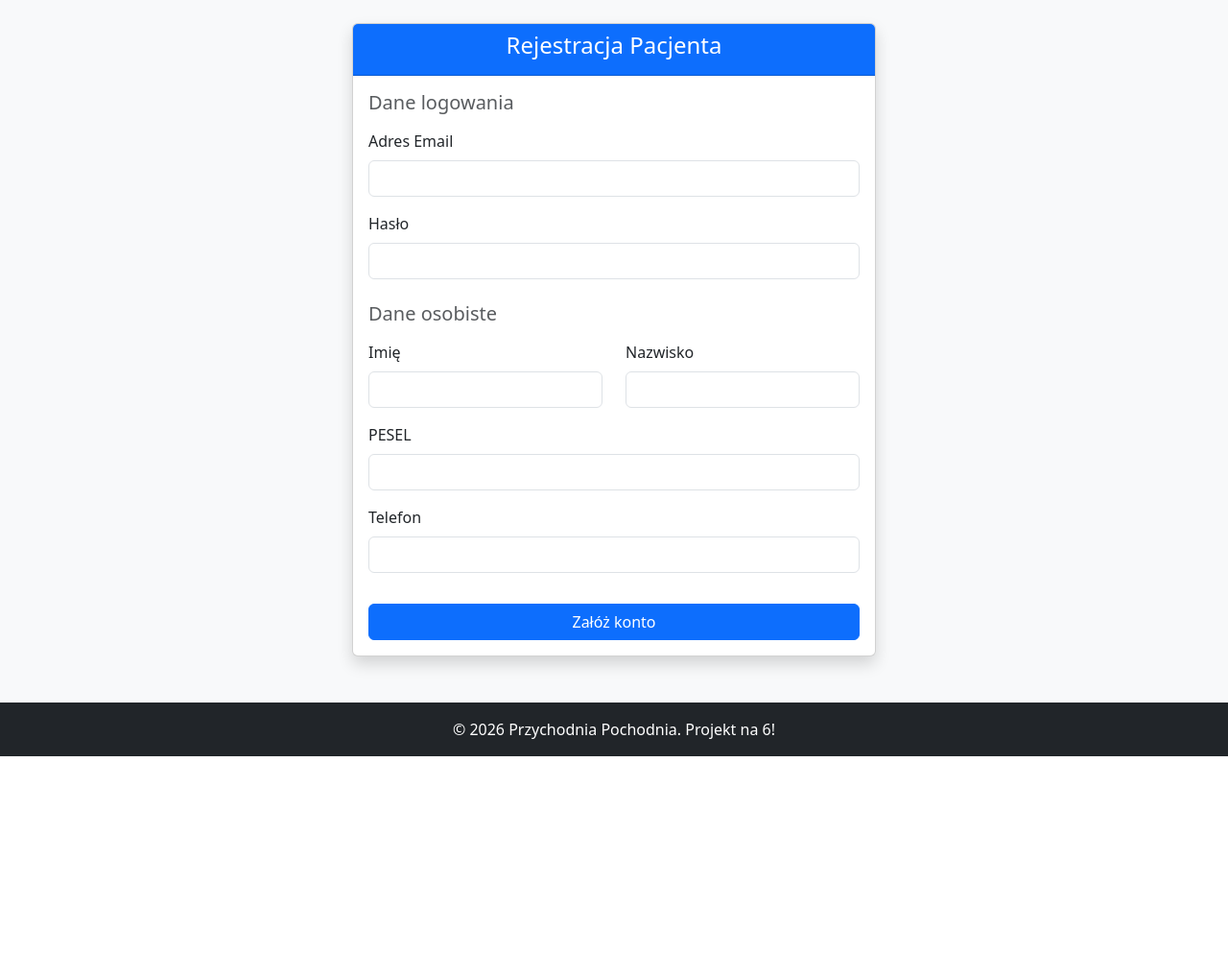
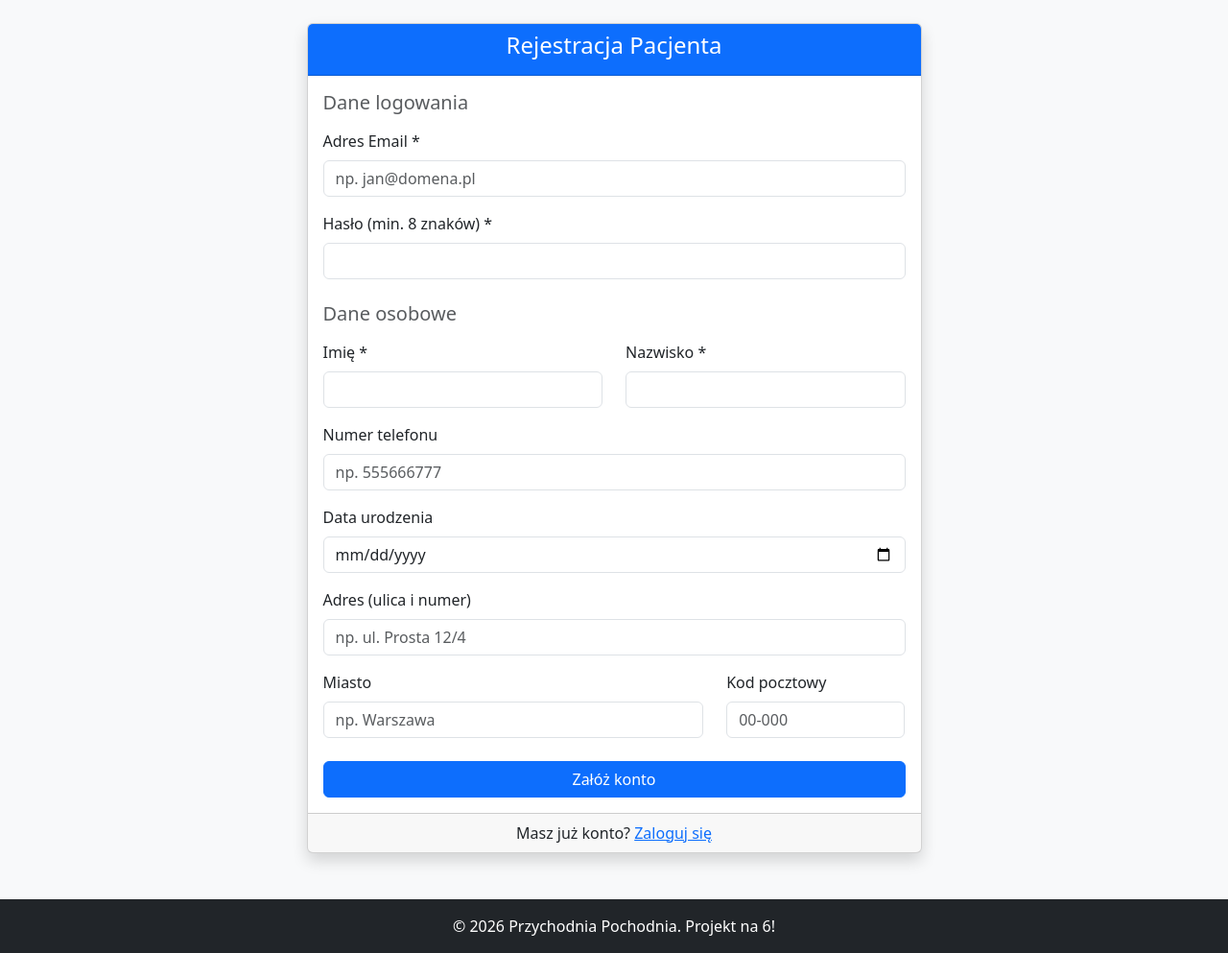
Before and after one commit to sergiuszwojczuk-cyber/sru, a PHP site: page /register.php in a window 1280 px wide. Shown: the part 56-1049 px from the top of the page at 96% size. Before the commit the page ends 844 px from the top, so only its background shows below. Run offline with PHP 8.4, Linux system fonts and the light colour scheme.

Commit message:
PHP: poprawa do poprawionej bazy danych

```diff
--- a/public/login.php
+++ b/public/login.php
@@ -1,4 +1,4 @@
-<?php require_once __DIR__ . '/../src/templates/header.php'; ?>
+<?php require_once DIR . '/../src/templates/header.php'; ?>
 
 <div class="row justify-content-center mt-5">
     <div class="col-md-5">
@@ -7,12 +7,10 @@
                 <h4>Logowanie do systemu</h4>
             </div>
             <div class="card-body">
-                <!-- Komunikat o sukcesie (np. po rejestracji) -->
                 <?php if(isset($_SESSION['success'])): ?>
                     <div class="alert alert-success"><?php echo $_SESSION['success']; unset($_SESSION['success']); ?></div>
                 <?php endif; ?>
 
-                <!-- Komunikat o błędzie -->
                 <?php if(isset($_SESSION['error'])): ?>
                     <div class="alert alert-danger"><?php echo $_SESSION['error']; unset($_SESSION['error']); ?></div>
                 <?php endif; ?>
@@ -36,4 +34,4 @@
     </div>
 </div>
 
-<?php require_once __DIR__ . '/../src/templates/footer.php'; ?>
+<?php require_once DIR . '/../src/templates/footer.php'; ?>
--- a/public/register.php
+++ b/public/register.php
@@ -1,49 +1,70 @@
 <?php require_once __DIR__ . '/../src/templates/header.php'; ?>
 
 <div class="row justify-content-center">
-    <div class="col-md-6">
+    <div class="col-md-7">
         <div class="card shadow">
             <div class="card-header bg-primary text-white text-center">
                 <h4>Rejestracja Pacjenta</h4>
             </div>
             <div class="card-body">
-                <!-- Komunikaty o błędach/sukcesach -->
                 <?php if(isset($_SESSION['error'])): ?>
                     <div class="alert alert-danger"><?php echo $_SESSION['error']; unset($_SESSION['error']); ?></div>
                 <?php endif; ?>
 
                 <form action="register-action.php" method="POST">
-                    <h5 class="mb-3 text-muted">Dane logowania</h5>
+                    <h5 class="text-muted mb-3">Dane logowania</h5>
                     <div class="mb-3">
-                        <label class="form-label">Adres Email</label>
-                        <input type="email" name="email" class="form-control" required>
+                        <label class="form-label">Adres Email *</label>
+                        <input type="email" name="email" class="form-control" required placeholder="np. jan@domena.pl">
                     </div>
                     <div class="mb-3">
-                        <label class="form-label">Hasło</label>
+                        <label class="form-label">Hasło (min. 8 znaków) *</label>
                         <input type="password" name="password" class="form-control" minlength="8" required>
                     </div>
 
-                    <h5 class="mb-3 text-muted mt-4">Dane osobiste</h5>
+                    <h5 class="text-muted mb-3 mt-4">Dane osobowe</h5>
                     <div class="row">
                         <div class="col-md-6 mb-3">
-                            <label class="form-label">Imię</label>
-                            <input type="text" name="first_name" class="form-control" required>
+                            <label class="form-label">Imię *</label>
+                            <input type="text" name="imie" class="form-control" required>
                         </div>
                         <div class="col-md-6 mb-3">
-                            <label class="form-label">Nazwisko</label>
-                            <input type="text" name="last_name" class="form-control" required>
+                            <label class="form-label">Nazwisko *</label>
+                            <input type="text" name="nazwisko" class="form-control" required>
                         </div>
                     </div>
+
                     <div class="mb-3">
-                        <label class="form-label">PESEL</label>
-                        <input type="text" name="pesel" class="form-control" pattern="[0-9]{11}" title="PESEL musi mieć 11 cyfr" required>
+                        <label class="form-label">Numer telefonu</label>
+                        <input type="text" name="telefon" class="form-control" placeholder="np. 555666777">
                     </div>
+
                     <div class="mb-3">
-                        <label class="form-label">Telefon</label>
-                        <input type="text" name="phone" class="form-control">
+                        <label class="form-label">Data urodzenia</label>
+                        <input type="date" name="data_urodzenia" class="form-control">
                     </div>
-                    <button type="submit" class="btn btn-primary w-100 mt-3">Załóż konto</button>
+
+                    <div class="mb-3">
+                        <label class="form-label">Adres (ulica i numer)</label>
+                        <input type="text" name="adres" class="form-control" placeholder="np. ul. Prosta 12/4">
+                    </div>
+
+                    <div class="row">
+                        <div class="col-md-8 mb-3">
+                            <label class="form-label">Miasto</label>
+                            <input type="text" name="miasto" class="form-control" placeholder="np. Warszawa">
+                        </div>
+                        <div class="col-md-4 mb-3">
+                            <label class="form-label">Kod pocztowy</label>
+                            <input type="text" name="kod_pocztowy" class="form-control" placeholder="00-000">
+                        </div>
+                    </div>
+
+                    <button type="submit" class="btn btn-primary w-100 mt-2">Załóż konto</button>
                 </form>
+            </div>
+            <div class="card-footer text-center">
+                Masz już konto? <a href="login.php">Zaloguj się</a>
             </div>
         </div>
     </div>
```
Also changed, not shown: public/index.php (+15 -12 lines), public/login-action.php (+14 -26 lines), public/logout.php (+5 -3 lines), public/register-action.php (+39 -35 lines).
